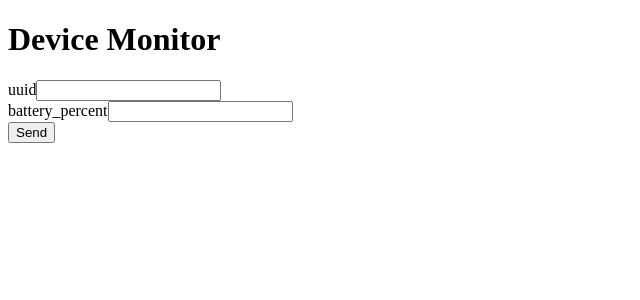
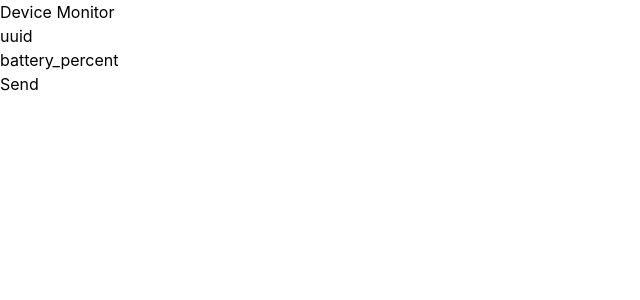
Before and after one commit to mesiarm/device-monitor-ui, a React (Vite) app: page / in a window 1280 px wide. Shown: the top 300 px of the page, without its empty margins (0-640 px from the left). Built offline with nearby package versions, Linux system fonts and the light colour scheme; no server answers.

Commit message:
Add Tailwind CSS
Tailwind v4 cez Vite plugin. V src/index.css stačí jeden import, triedy ako p-4 alebo bg-white potom píšeme priamo v className.

```diff
--- a/package.json
+++ b/package.json
@@ -11,8 +11,10 @@
     "typecheck": "tsc --noEmit"
   },
   "dependencies": {
+    "@tailwindcss/vite": "^4.3.5",
     "react": "^18.3.1",
-    "react-dom": "^18.3.1"
+    "react-dom": "^18.3.1",
+    "tailwindcss": "^4.3.5"
   },
   "devDependencies": {
     "@testing-library/jest-dom": "^6.6.3",
--- /dev/null
+++ b/src/index.css
@@ -0,0 +1 @@
+@import 'tailwindcss';
--- a/src/main.tsx
+++ b/src/main.tsx
@@ -1,6 +1,7 @@
 import { StrictMode } from 'react';
 import { createRoot } from 'react-dom/client';
 import App from './App';
+import './index.css';
 
 createRoot(document.getElementById('root')!).render(
   <StrictMode>
--- a/vite.config.ts
+++ b/vite.config.ts
@@ -1,12 +1,13 @@
 /// <reference types="vitest/config" />
 import { defineConfig, loadEnv } from 'vite';
 import react from '@vitejs/plugin-react';
+import tailwindcss from '@tailwindcss/vite';
 
 export default defineConfig(({ mode }) => {
   const env = loadEnv(mode, process.cwd(), '');
 
   return {
-    plugins: [react()],
+    plugins: [react(), tailwindcss()],
     server: {
       proxy: {
         '/api': {
```
Also changed, not shown: 1 other file (tests, documents, lock files or other folders).
